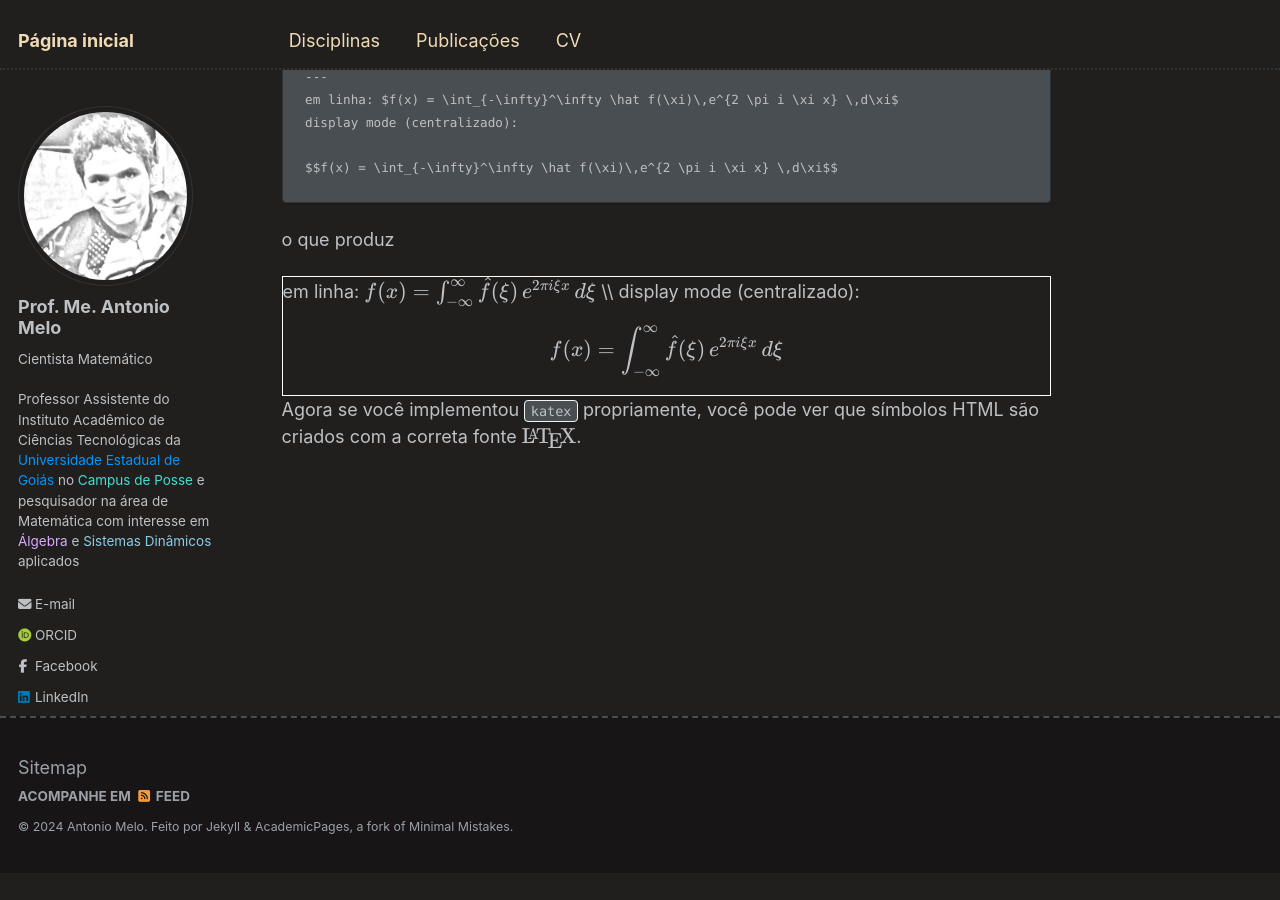
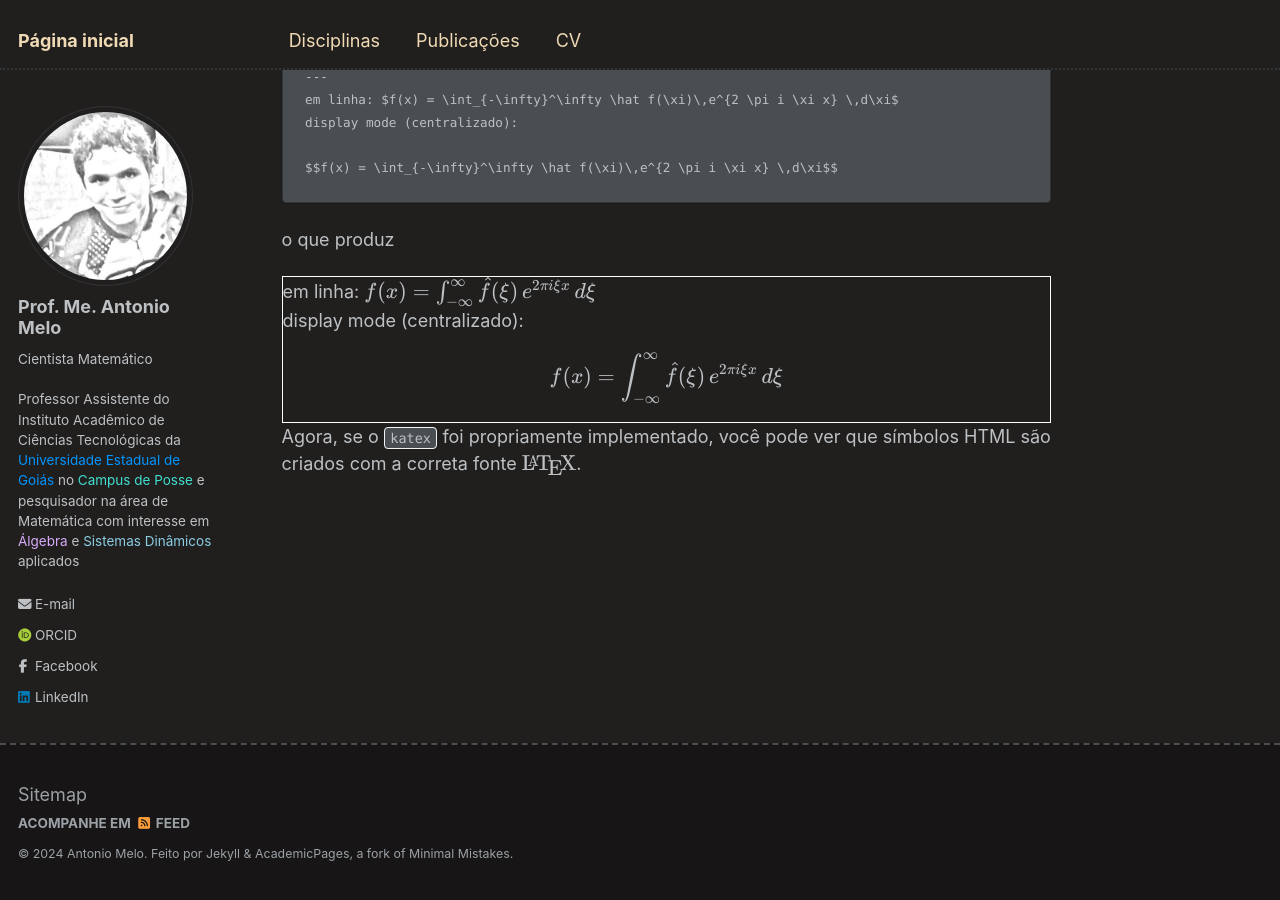
Before and after one commit to antmelo/antmelo.github.io, a Jekyll site: the page built from _pages/about.md, in a window 1280 px wide and 900 px high, scrolled down 4277 px. Built offline with Jekyll 4.4.1, drawn with Linux system fonts in a browser that asks for light colours; some web fonts are replaced; before the commit the page ends 5150 px from its top, so only the background shows below that.

Commit message:
Update about.md

```diff
--- a/_pages/about.md
+++ b/_pages/about.md
@@ -154,7 +154,7 @@ o que produz
 
  <div class="btn--light-outline">
 
- em linha: $f(x) = \int_{-\infty}^\infty \hat f(\xi)\,e^{2 \pi i \xi x} \,d\xi$ \\
+ em linha: $f(x) = \int_{-\infty}^\infty \hat f(\xi)\,e^{2 \pi i \xi x} \,d\xi$ <br>
 
  display mode (centralizado):
 
@@ -162,4 +162,4 @@ o que produz
  </div>
 
 
-Agora se você implementou `katex` propriamente, você pode ver que símbolos HTML são criados com a correta fonte $\LaTeX$.
+Agora, se o `katex` foi propriamente implementado, você pode ver que símbolos HTML são criados com a correta fonte $\LaTeX$.
```
